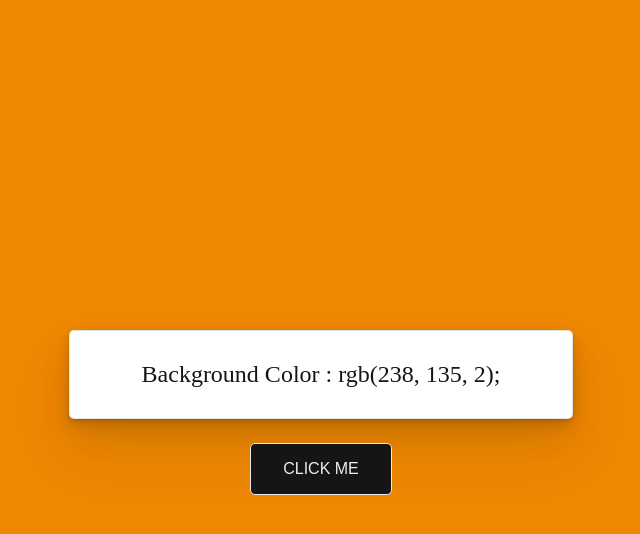
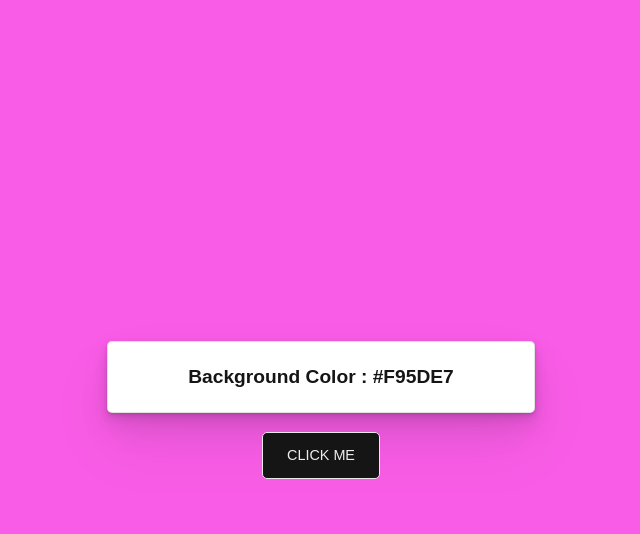
Before and after one commit to abdul-ahad-dev/Color-Generator-JS, a plain HTML site: page index.html in a window 1280 px wide. Both pictures are taken after a click on the button "CLICK ME". Shown: the whole page, without its empty margins (319-959 px from the left). Drawn offline with Linux system fonts and the light colour scheme.

Commit message:
first commit

```diff
--- a/app.js
+++ b/app.js
@@ -1,39 +1,19 @@
-// let red = Math.floor(Math.random()*255)
-// let blue = Math.floor(Math.random()*255)
-// let green = Math.floor(Math.random()*255)
 
-// // let colorGenerate = document.getElementById('btn')
+const hexValues = [0, 1, 2, 3, 4, 5, 6, 7, 8, 9, 'A', 'B', 'C', 'D', 'E', 'F'];
+const button = document.querySelector('#btn');
+const body = document.querySelector('body');
+const value = document.querySelector('#code')
 
-// let body = document.getElementById('bg')
-// let colorGenerate = document.getElementById('btn').addEventListener('click', ()=>{
-//     let color = document.getElementById('code');
-//     color.innerHTML = `rbg(${red}, ${blue}, ${green})`
-//     body.style.background = `rbg(${red}, ${blue}, ${green});`
-// })
+button.addEventListener('click', changeHex)
 
-// setInterval(colorGenerate, 1000);
+function changeHex()
+{
+    let hex = '#'
 
-
-
-let body = document.getElementById('bg');
-let colorGenerate = document.getElementById('btn').addEventListener('click', () => {
-    let red = Math.floor(Math.random() * 255);
-    let blue = Math.floor(Math.random() * 255);
-    let green = Math.floor(Math.random() * 255);
-    console.log(red,blue,green);
-    let color = document.getElementById('code');
-    color.innerHTML = `rgb(${red}, ${blue}, ${green});`;
-    body.style.background = `rgb(${red}, ${blue}, ${green})`;
-});
-
-// If you want to change the color automatically every second, you can do this:
-setInterval(() => {
-    let red = Math.floor(Math.random() * 255);
-    let blue = Math.floor(Math.random() * 255);
-    let green = Math.floor(Math.random() * 255);
-
-    console.log(red,blue,green);
-    let color = document.getElementById('code');
-    color.innerHTML = `rgb(${red}, ${blue}, ${green});`;
-    body.style.background = `rgb(${red}, ${blue}, ${green})`;
-}, 5000);
+    for (let i = 0; i < 6; i++) {
+        const index = Math.floor(Math.random() * hexValues.length)
+        hex += hexValues[index]
+    }
+    value.textContent = hex
+    body.style.backgroundColor = hex
+}
--- a/index.html
+++ b/index.html
@@ -9,7 +9,7 @@
 <body id="bg">
 
     <div class="content">
-        <div id="color">Background Color : <span id="code">rbg(255, 255, 255);</span></div>
+        <div id="color">Background Color : <span id="code">#FFFFFF</span></div>
         <button id="btn">CLICK ME</button>
     </div>
 
--- a/style.css
+++ b/style.css
@@ -7,6 +7,7 @@
     width: 100vw;
     height: 100vh;
     background-color: rgb(255, 255, 255);
+    font-family: "Poppins", sans-serif;
 }
 
 .content {
@@ -19,9 +20,11 @@
 }
 
 .content #color {
-    font-size: 1.5em;
+    font-size: 1.2em;
+    font-weight: 600;
     color: #fff;
-    padding: 1.25em 3em;
+    padding: 1.25em 2em;
+    width: 300px;
     margin: 1em;
     min-width: 350px;
     text-align: center;
@@ -33,9 +36,9 @@
 }
 
 .content #btn {
-    padding: 1em 2em;
+    padding: 1em 1.7em;
     border-radius: 5px;
-    font-size: 16px;
+    font-size: .9em;
     border: none;
     background-color: #151515;
     color: #EEEEEE;
@@ -44,7 +47,6 @@
   user-select: none;
 }
 .content #btn:active {
-    /* transform: scale(1.2); */
-    transform: translateY(10px);
+    transform: translateY(20px);
     transition: 0.5s ease;
 }
```
